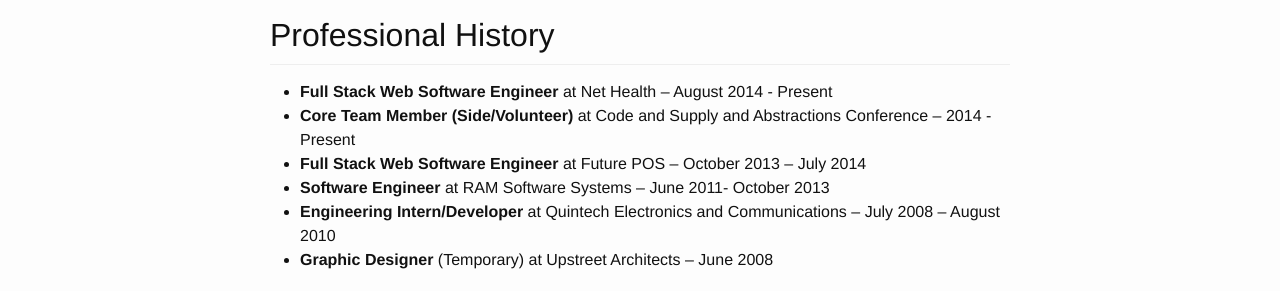
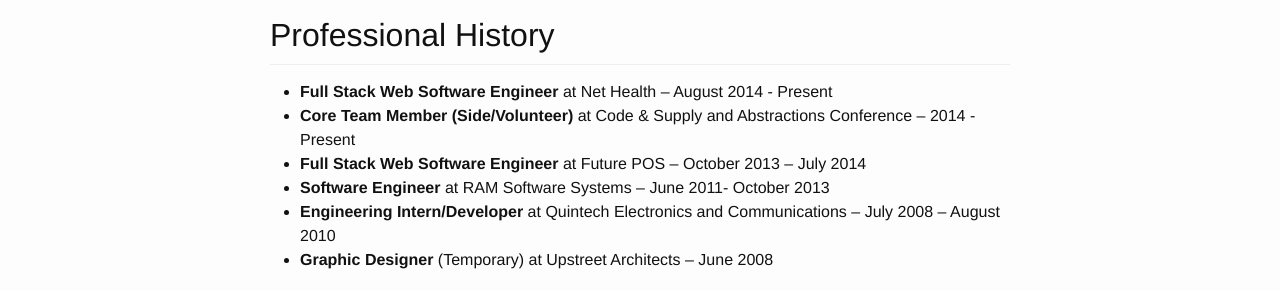
Before and after one commit to beattyml1/beattyml1.github.io, a Jekyll site: the page built from resume.md, in a window 1280 px wide and 900 px high. Shown: the part 356-647 px from the top of the window. Built offline with Jekyll 4.4.1, drawn with Linux system fonts in a browser that asks for light colours; some of the changed text lies outside the part shown.

Commit message:
Update resume.md

```diff
--- a/resume.md
+++ b/resume.md
@@ -15,7 +15,7 @@ Skills
 Professional History
 ------------------
 - **Full Stack Web Software Engineer** at Net Health – August 2014 - Present
-- **Core Team Member (Side/Volunteer)** at Code and Supply and Abstractions Conference – 2014 - Present
+- **Core Team Member (Side/Volunteer)** at Code & Supply and Abstractions Conference – 2014 - Present
 - **Full Stack Web Software Engineer** at Future POS – October 2013 – July 2014
 - **Software Engineer** at RAM Software Systems – June 2011- October 2013
 - **Engineering Intern/Developer** at Quintech Electronics and Communications – July 2008 – August 2010
```
Also changed, not shown: other parts of resume.md (+1 -1 lines).
